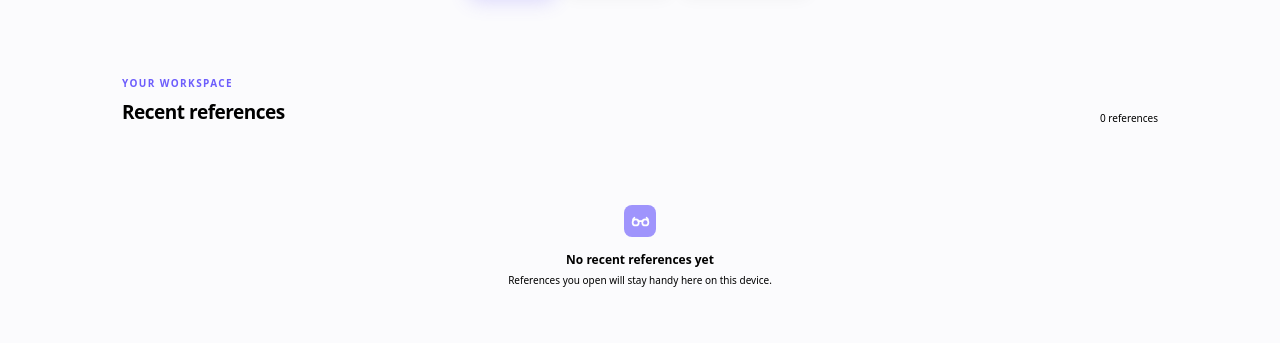
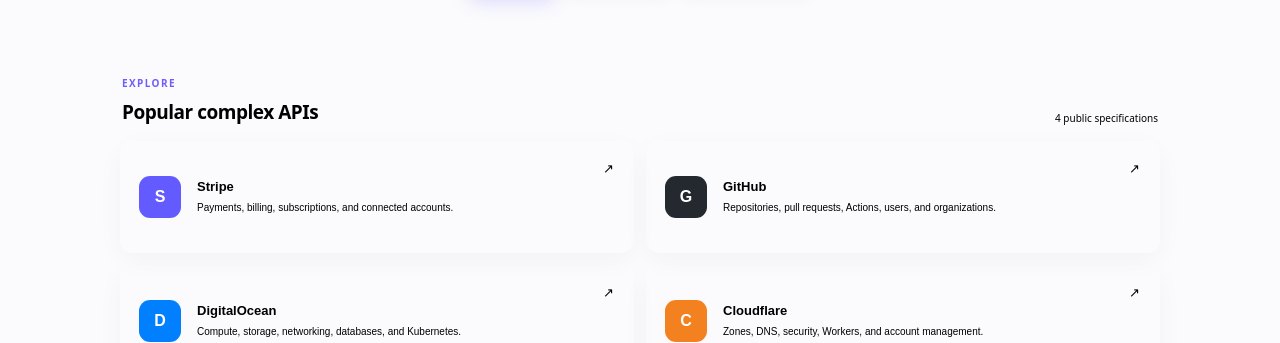
Before and after one commit to mcclowes/speccy, a React (Vite) app in the folder apps/web/: page / in a window 1280 px wide. Shown: the part 457-800 px from the top of the page. Built offline with nearby package versions, Linux system fonts and the light colour scheme.

Commit message:
Add popular API catalog

```diff
--- a/apps/web/src/App.module.css
+++ b/apps/web/src/App.module.css
@@ -427,6 +427,78 @@
   width: min(1040px, 100%);
   margin: 0 auto;
 }
+.studio-catalog {
+  margin-bottom: 48px;
+}
+.studio-catalog-grid {
+  display: grid;
+  grid-template-columns: repeat(2, minmax(0, 1fr));
+  gap: 12px;
+}
+.studio-catalog-card {
+  position: relative;
+  min-height: 112px;
+  display: flex;
+  align-items: center;
+  gap: 16px;
+  padding: 19px;
+  color: var(--studio-text);
+  border: 1px solid var(--studio-line);
+  border-radius: 13px;
+  background: color-mix(in srgb, var(--studio-bar) 88%, transparent);
+  cursor: pointer;
+  text-align: left;
+  box-shadow: 0 8px 28px rgba(22, 22, 30, 0.035);
+  transition:
+    border-color 150ms ease,
+    box-shadow 150ms ease,
+    transform 150ms ease;
+}
+.studio-catalog-card:hover:not(:disabled) {
+  transform: translateY(-2px);
+  border-color: color-mix(
+    in srgb,
+    var(--catalog-color, var(--studio-accent)) 45%,
+    var(--studio-line)
+  );
+  box-shadow: 0 12px 32px rgba(22, 22, 30, 0.07);
+}
+.studio-catalog-card:disabled {
+  cursor: wait;
+  opacity: 0.65;
+}
+.studio-catalog-icon {
+  flex: 0 0 auto;
+  width: 42px;
+  height: 42px;
+  display: grid;
+  place-items: center;
+  color: white;
+  border-radius: 11px;
+  background: var(--catalog-color);
+  font-size: 1rem;
+  font-weight: 800;
+}
+.studio-catalog-copy {
+  min-width: 0;
+  display: flex;
+  flex-direction: column;
+  gap: 6px;
+  padding-right: 22px;
+}
+.studio-catalog-copy strong {
+  font-size: 0.8125rem;
+}
+.studio-catalog-copy > span {
+  color: var(--studio-muted);
+  font-size: 0.625rem;
+  line-height: 1.5;
+}
+.studio-catalog-error {
+  margin: 12px 2px 0;
+  color: var(--studio-danger);
+  font-size: 0.625rem;
+}
 .studio-section-heading {
   display: flex;
   align-items: end;
@@ -562,6 +634,9 @@
   .studio-recent-grid {
     grid-template-columns: 1fr;
   }
+  .studio-catalog-grid {
+    grid-template-columns: 1fr;
+  }
 }
 
 @media (prefers-reduced-motion: reduce) {
--- a/apps/web/src/App.tsx
+++ b/apps/web/src/App.tsx
@@ -5,13 +5,14 @@
  *   - ./sample.ts - Default document used for the first-run preview.
  *   - ./recentReferences.ts - Owns recent-reference identity and persistence.
  *   - ./previewUrls.ts - Creates and parses shareable preview links.
+ *   - ./apiCatalog.ts - Supplies curated public specifications for the home screen.
  *   - ./App.module.css - Viewer chrome and reference workspace styling.
  *   - ./studio.css - Document-level studio styles.
  *   - speccy-renderer - Shared reference view embedded by the studio.
  * ---
  */
 
-import { useEffect, useRef, useState } from 'react';
+import { useEffect, useRef, useState, type CSSProperties } from 'react';
 import {
   Speccy,
   ThemeToggle,
@@ -26,6 +27,7 @@
   resolveExternalRefs,
 } from 'speccy-core';
 import { SAMPLE_SPEC } from './sample';
+import { API_CATALOG } from './apiCatalog';
 import { parseInitialLocation, previewHref } from './previewUrls';
 import {
   addRecentReference,
@@ -372,6 +374,7 @@
     existingId?: string,
     referenceRoute: SpeccyRoute = { page: 'overview' },
     historyMode: 'push' | 'replace' | false = 'push',
+    displayName?: string,
   ) {
     if (!nextUrl.trim()) return;
     setLoading(true);
@@ -385,7 +388,7 @@
       });
       applySource(
         JSON.stringify(document, null, 2),
-        new URL(nextUrl).pathname.split('/').pop() || nextUrl,
+        displayName ?? new URL(nextUrl).pathname.split('/').pop() ?? nextUrl,
         existingId,
         nextUrl,
         referenceRoute,
@@ -711,6 +714,61 @@
             </section>
           )}
           <section
+            className={scoped('studio-recents studio-catalog')}
+            aria-labelledby="catalog-heading"
+          >
+            <div className={scoped('studio-section-heading')}>
+              <div>
+                <span className={scoped('studio-eyebrow')}>Explore</span>
+                <h2 id="catalog-heading">Popular complex APIs</h2>
+              </div>
+              <span>{API_CATALOG.length} public specifications</span>
+            </div>
+            <div className={scoped('studio-catalog-grid')}>
+              {API_CATALOG.map((api) => (
+                <button
+                  className={scoped('studio-catalog-card')}
+                  type="button"
+                  key={api.name}
+                  onClick={() =>
+                    void loadUrl(
+                      api.sourceUrl,
+                      undefined,
+                      { page: 'overview' },
+                      'push',
+                      api.name,
+                    )
+                  }
+                  disabled={loading}
+                  aria-label={`Open ${api.name} API`}
+                  style={{ '--catalog-color': api.color } as CSSProperties}
+                >
+                  <span
+                    className={scoped('studio-catalog-icon')}
+                    aria-hidden="true"
+                  >
+                    {api.name.slice(0, 1)}
+                  </span>
+                  <span className={scoped('studio-catalog-copy')}>
+                    <strong>{api.name}</strong>
+                    <span>{api.description}</span>
+                  </span>
+                  <span
+                    className={scoped('studio-recent-arrow')}
+                    aria-hidden="true"
+                  >
+                    ↗
+                  </span>
+                </button>
+              ))}
+            </div>
+            {message && (
+              <p className={scoped('studio-catalog-error')} role="alert">
+                Couldn’t open that API. {message}
+              </p>
+            )}
+          </section>
+          <section
             className={scoped('studio-recents')}
             aria-labelledby="recent-heading"
           >
--- /dev/null
+++ b/apps/web/src/apiCatalog.ts
@@ -0,0 +1,46 @@
+/**
+ * ---
+ * purpose: Defines the curated public API specifications offered on the studio home screen.
+ * related:
+ *   - ./App.tsx - Renders the catalog and opens its specifications.
+ * ---
+ */
+
+export interface CatalogApi {
+  name: string;
+  description: string;
+  sourceUrl: string;
+  color: string;
+}
+
+export const API_CATALOG: CatalogApi[] = [
+  {
+    name: 'Stripe',
+    description: 'Payments, billing, subscriptions, and connected accounts.',
+    sourceUrl:
+      'https://raw.githubusercontent.com/stripe/openapi/master/latest/openapi.spec3.json',
+    color: '#635bff',
+  },
+  {
+    name: 'GitHub',
+    description:
+      'Repositories, pull requests, Actions, users, and organizations.',
+    sourceUrl:
+      'https://raw.githubusercontent.com/github/rest-api-description/main/descriptions/api.github.com/api.github.com.yaml',
+    color: '#24292f',
+  },
+  {
+    name: 'DigitalOcean',
+    description: 'Compute, storage, networking, databases, and Kubernetes.',
+    sourceUrl:
+      'https://raw.githubusercontent.com/digitalocean/openapi/main/specification/DigitalOcean-public.v2.yaml',
+    color: '#0080ff',
+  },
+  {
+    name: 'Cloudflare',
+    description: 'Zones, DNS, security, Workers, and account management.',
+    sourceUrl:
+      'https://raw.githubusercontent.com/cloudflare/api-schemas/main/openapi.json',
+    color: '#f48120',
+  },
+];
```
Also changed, not shown: 4 other files (tests, documents, lock files or other folders).
